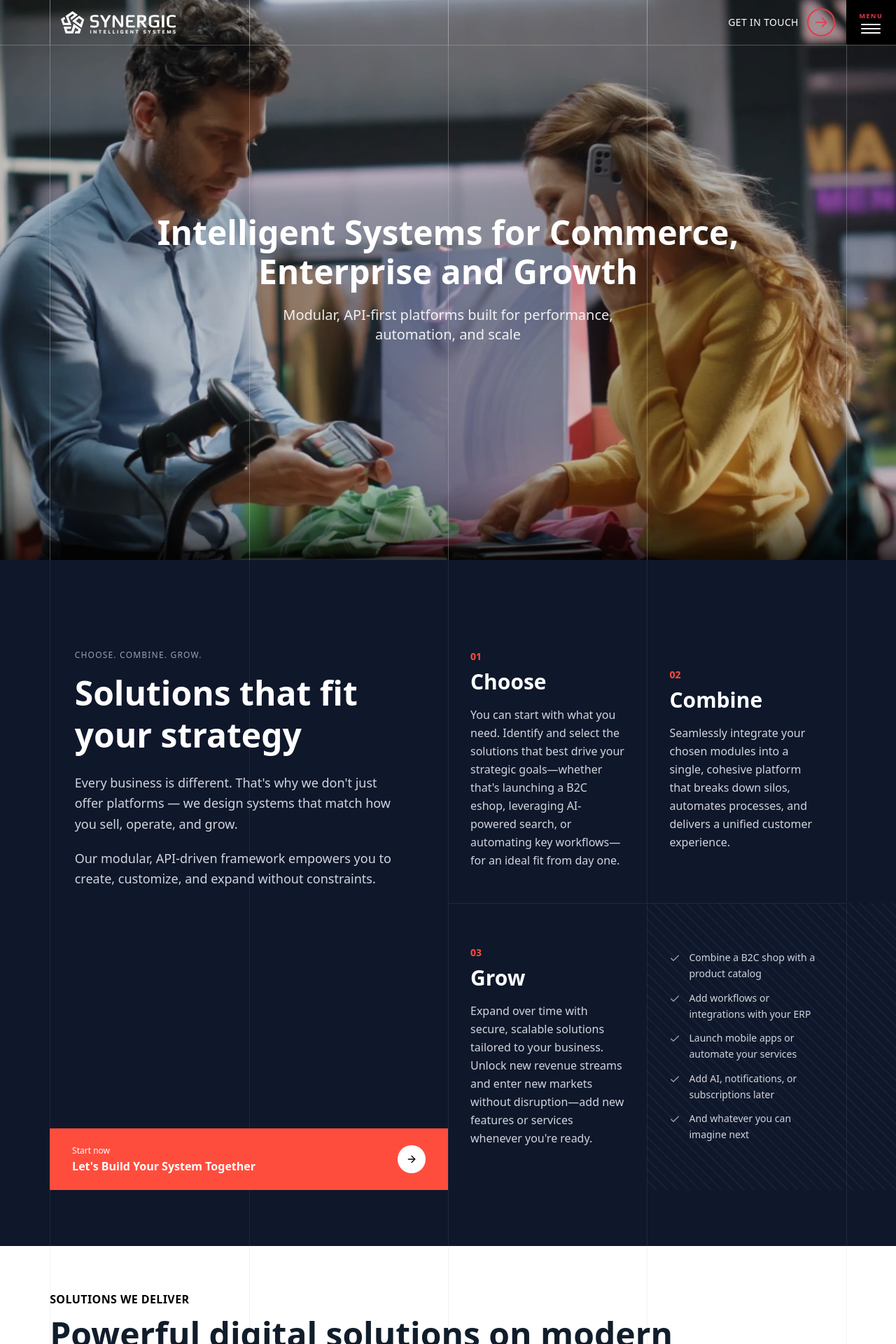
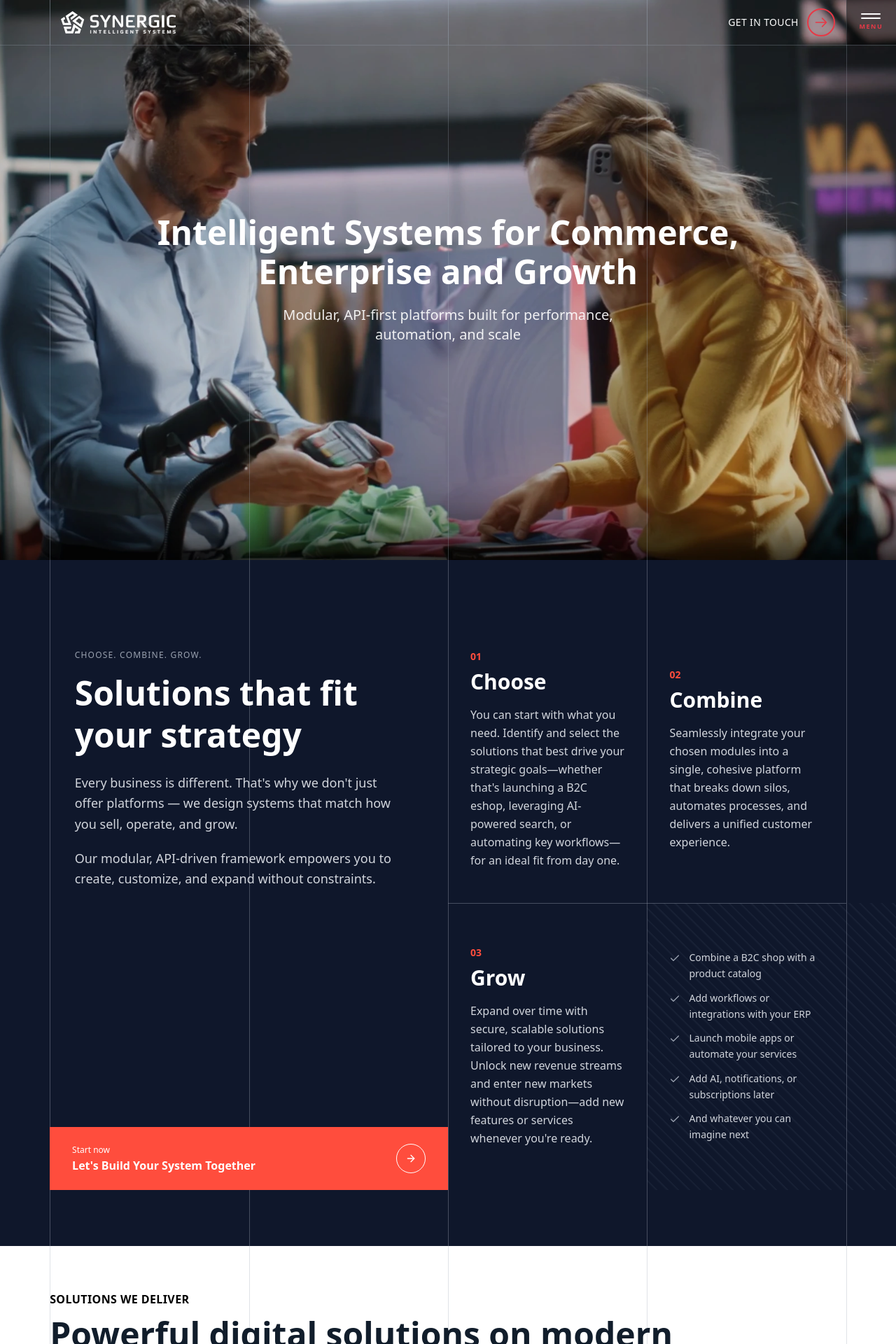
Before and after one commit to abdullah-fareed1/synergic, a Next.js app: page / in a window 1280 px wide. Shown: the top 1920 px of the page at 70% size. Built offline with nearby package versions, Linux system fonts and the light colour scheme.

Commit message:
orange button's arrow updated, menu icon & background transparency updated

```diff
--- a/app/home/components/Navbar.tsx
+++ b/app/home/components/Navbar.tsx
@@ -10,18 +10,18 @@ export default function Navbar({ onMenuClick }: NavbarProps) {
       {/* Grid overlay for desktop */}
       <div className="hidden lg:block absolute inset-0 pointer-events-none">
         {/* Vertical lines - positioned at 1, 5, 9, 13, 17 out of 18 columns */}
-        <div className="absolute left-[5.56%] top-0 bottom-0 w-px bg-gray-300 opacity-30" /> {/*line 1*/}
-        <div className="absolute left-[27.78%] top-0 bottom-0 w-px bg-gray-300 opacity-30" />{/*line 2*/}
-        <div className="absolute left-[50%] top-0 bottom-0 w-px bg-gray-300 opacity-30" />{/*line 3*/}
-        <div className="absolute left-[72.22%] top-0 bottom-0 w-px bg-gray-300 opacity-30" />{/*line 4*/}
-        <div className="absolute left-[94.44%] top-0 bottom-0 w-px bg-gray-300 opacity-30" />{/*line 5*/}
+        <div className="absolute left-[5.56%] top-0 bottom-0 w-px bg-gray-400 opacity-30" /> {/*line 1*/}
+        <div className="absolute left-[27.78%] top-0 bottom-0 w-px bg-gray-400 opacity-30" />{/*line 2*/}
+        <div className="absolute left-[50%] top-0 bottom-0 w-px bg-gray-400 opacity-30" />{/*line 3*/}
+        <div className="absolute left-[72.22%] top-0 bottom-0 w-px bg-gray-400 opacity-30" />{/*line 4*/}
+        <div className="absolute left-[94.44%] top-0 bottom-0 w-px bg-gray-400 opacity-30" />{/*line 5*/}
 
         {/* Horizontal line - height is 1/18 of viewport width to make squares */}
-        <div className="absolute left-0 right-0 h-px bg-gray-300 opacity-30" style={{ top: 'calc(100vw / 20)' }} />
+        <div className="absolute left-0 right-0 h-px bg-gray-400 opacity-30" style={{ top: 'calc(100vw / 20)' }} />
       </div>
 
       {/* Mobile horizontal line */}
-      <div className="lg:hidden absolute left-0 right-0 h-px bg-gray-300 opacity-30" style={{ top: 80 }} />
+      <div className="lg:hidden absolute left-0 right-0 h-px bg-gray-400 opacity-30" style={{ top: 60 }} />
 
       <div className="relative flex items-start justify-between" style={{ height: 'calc(100vw / 20)' }}>
         {/* Desktop Logo */}
@@ -71,10 +71,14 @@ export default function Navbar({ onMenuClick }: NavbarProps) {
         {/* Desktop Menu Button */}
         <button
           onClick={onMenuClick}
-          className="hidden lg:flex absolute right-0 top-0 bottom-0 flex-col items-center justify-center hover:opacity-80 transition bg-black bg-opacity-80"
+          className="hidden lg:flex absolute right-0 top-0 bottom-0 flex-col items-center justify-center hover:opacity-80 transition bg-black/50"
           style={{ width: '5.56%' }}
         >
           <div className="flex flex-col items-center gap-1">
+            <div className="flex flex-col gap-1">
+              <div className="bg-white w-7 h-0.5 rounded-sm" />
+              <div className="bg-white w-7 h-0.5 rounded-sm" />
+            </div>
             <span
               className="uppercase font-semibold"
               style={{
@@ -85,21 +89,22 @@ export default function Navbar({ onMenuClick }: NavbarProps) {
             >
               MENU
             </span>
-            <div className="flex flex-col gap-1">
-              <div className="bg-white w-7 h-0.5 rounded-sm" />
-              <div className="bg-white w-7 h-0.5 rounded-sm" />
-              <div className="bg-white w-7 h-0.5 rounded-sm" />
-            </div>
+
           </div>
         </button>
 
         {/* Mobile Menu Button */}
         <button
           onClick={onMenuClick}
-          className="lg:hidden flex flex-col items-center justify-center hover:opacity-80 transition bg-black bg-opacity-80"
-          style={{ width: 'calc(100vw / 6)', height: 80 }}
+          className="lg:hidden flex flex-col items-center justify-center hover:opacity-80 transition bg-black/50"
+          style={{ width: 'calc(100vw / 6)', height: 60 }}
         >
           <div className="flex flex-col items-center gap-1">
+
+            <div className="flex flex-col gap-1">
+              <div className="bg-white w-7 h-0.5 rounded-sm mt-0.5" />
+              <div className="bg-white w-7 h-0.5 rounded-sm mt-0.5" />
+            </div>
             <span
               className="uppercase font-semibold"
               style={{
@@ -110,11 +115,6 @@ export default function Navbar({ onMenuClick }: NavbarProps) {
             >
               MENU
             </span>
-            <div className="flex flex-col gap-1">
-              <div className="bg-white w-7 h-0.5 rounded-sm" />
-              <div className="bg-white w-7 h-0.5 rounded-sm" />
-              <div className="bg-white w-7 h-0.5 rounded-sm" />
-            </div>
           </div>
         </button>
       </div>
--- a/app/home/sections/ChooseCombineGrow.tsx
+++ b/app/home/sections/ChooseCombineGrow.tsx
@@ -18,11 +18,11 @@ export default function ChooseCombineGrow() {
         {/* Desktop Grid Lines - 18 column system */}
         <div className="hidden md:block absolute inset-0 pointer-events-none">
           {/* Vertical lines at positions 1, 5, 9, 13, 17 out of 18 */}
-          <div className="absolute left-[5.56%] top-0 bottom-0 w-px bg-gray-700 opacity-40" />
-          <div className="absolute left-[27.78%] top-0 bottom-0 w-px bg-gray-700 opacity-40" />
-          <div className="absolute left-[50%] top-0 bottom-0 w-px bg-gray-700 opacity-40" />
-          <div className="absolute left-[72.22%] top-0 bottom-0 w-px bg-gray-700 opacity-40" />
-          <div className="absolute left-[94.44%] top-0 bottom-0 w-px bg-gray-700 opacity-40" />
+          <div className="absolute left-[5.56%] top-0 bottom-0 w-px bg-gray-400 opacity-40" />
+          <div className="absolute left-[27.78%] top-0 bottom-0 w-px bg-gray-400 opacity-40" />
+          <div className="absolute left-[50%] top-0 bottom-0 w-px bg-gray-400 opacity-40" />
+          <div className="absolute left-[72.22%] top-0 bottom-0 w-px bg-gray-400 opacity-40" />
+          <div className="absolute left-[94.44%] top-0 bottom-0 w-px bg-gray-400 opacity-40" />
         </div>
 
         <div className="max-w-full mx-auto px-6 md:px-0 relative z-10">
@@ -83,7 +83,7 @@ export default function ChooseCombineGrow() {
             </div>
 
             {/* Combine Accordion */}
-            <div className="border-t border-gray-700">
+            <div className="border-t border-gray-400">
               <button
                 onClick={() => toggle("combine")}
                 className="w-full py-6 flex items-center justify-between text-left"
@@ -147,7 +147,7 @@ export default function ChooseCombineGrow() {
             </div>
 
             {/* Grow Accordion */}
-            <div className="border-t border-gray-700">
+            <div className="border-t border-gray-400">
               <button
                 onClick={() => toggle("grow")}
                 className="w-full py-6 flex items-center justify-between text-left"
@@ -182,7 +182,7 @@ export default function ChooseCombineGrow() {
             {/* Mobile CTA Button */}
             <div className="pt-8">
               <button
-                className="w-full text-white px-6 py-5 rounded flex items-center justify-between group transition"
+                className="w-full text-white px-6 py-5 rounded flex items-center justify-between transition"
                 style={{ backgroundColor: "#FF4D3D" }}
                 onMouseEnter={(e) =>
                   (e.currentTarget.style.backgroundColor = "#E63520")
@@ -197,8 +197,12 @@ export default function ChooseCombineGrow() {
                     Let's Build Your System Together
                   </div>
                 </div>
-                <div className="bg-white bg-opacity-20 rounded-full p-3 ml-4 shrink-0">
-                  <ArrowRight className="w-4 h-4 text-black group-hover:translate-x-1 transition" />
+
+                <div
+                  className="rounded-full p-3 ml-4 shrink-0 border border-white"
+                  style={{ backgroundColor: "#FF4D3D" }}
+                >
+                  <ArrowRight className="w-4 h-4 text-white" />
                 </div>
               </button>
             </div>
@@ -208,7 +212,10 @@ export default function ChooseCombineGrow() {
           <div className="hidden md:block relative">
             <div className="flex">
               {/* Left Section - Line 1 to Center (5.56% to 50%) = 8 parts */}
-              <div className="flex flex-col justify-between" style={{ width: '50%' }}>
+              <div
+                className="flex flex-col justify-between"
+                style={{ width: "50%" }}
+              >
                 {/* Content Area - starts after line 1, ends at center */}
                 <div className="pl-[16.67%] pr-[11.11%] py-12">
                   <p className="text-gray-400 text-xs tracking-widest mb-4 uppercase">
@@ -231,7 +238,7 @@ export default function ChooseCombineGrow() {
                 {/* CTA Button - Starts after line 1, at line 2 (27.78%) */}
                 <div className="pl-[11.11%]">
                   <button
-                    className="w-full text-white px-8 py-6 flex items-center justify-between group transition"
+                    className="w-full text-white px-8 py-6 flex items-center justify-between transition"
                     style={{ backgroundColor: "#FF4D3D" }}
                     onMouseEnter={(e) =>
                       (e.currentTarget.style.backgroundColor = "#E63520")
@@ -246,17 +253,24 @@ export default function ChooseCombineGrow() {
                         Let's Build Your System Together
                       </div>
                     </div>
-                    <div className="bg-white bg-opacity-20 rounded-full p-3 ml-4 shrink-0">
-                      <ArrowRight className="w-4 h-4 text-black group-hover:translate-x-1 transition" />
+
+                    <div
+                      className="rounded-full p-3 ml-4 shrink-0 border border-white"
+                      style={{ backgroundColor: "#FF4D3D" }}
+                    >
+                      <ArrowRight className="w-4 h-4 text-white" />
                     </div>
                   </button>
                 </div>
               </div>
 
               {/* Right Section - Center to Line 5 (50% to 94.44%) = 8 parts */}
-              <div className="relative" style={{ width: '50%' }}>
+              <div className="relative" style={{ width: "50%" }}>
                 {/* Horizontal line from center to line 5 */}
-                <div className="absolute left-0 top-1/2 h-px bg-gray-700 opacity-40" style={{ right: '11.11%' }} />
+                <div
+                  className="absolute left-0 top-1/2 h-px bg-gray-400 opacity-40"
+                  style={{ right: "11.11%" }}
+                />
 
                 {/* Diagonal striped background - starts at line 4 (72.22% of screen) and goes to end of screen */}
                 <div
@@ -271,11 +285,14 @@ export default function ChooseCombineGrow() {
                       transparent 8px,
                       rgba(100, 116, 139, 0.1) 10px,
                       rgba(100, 116, 139, 0.1) 11px
-                    )`
+                    )`,
                   }}
                 />
 
-                <div className="grid grid-cols-2 grid-rows-2 h-full" style={{ paddingRight: '11.11%' }}>
+                <div
+                  className="grid grid-cols-2 grid-rows-2 h-full"
+                  style={{ paddingRight: "11.11%" }}
+                >
                   {/* Choose - Top Left */}
                   <div className="px-8 py-12 flex flex-col justify-center">
                     <div
@@ -284,12 +301,15 @@ export default function ChooseCombineGrow() {
                     >
                       01
                     </div>
-                    <h3 className="text-2xl lg:text-3xl font-bold mb-4">Choose</h3>
+                    <h3 className="text-2xl lg:text-3xl font-bold mb-4">
+                      Choose
+                    </h3>
                     <p className="text-gray-300 text-sm lg:text-base leading-relaxed">
                       You can start with what you need. Identify and select the
-                      solutions that best drive your strategic goals—whether that's
-                      launching a B2C eshop, leveraging AI-powered search, or
-                      automating key workflows—for an ideal fit from day one.
+                      solutions that best drive your strategic goals—whether
+                      that's launching a B2C eshop, leveraging AI-powered
+                      search, or automating key workflows—for an ideal fit from
+                      day one.
                     </p>
                   </div>
 
@@ -301,11 +321,13 @@ export default function ChooseCombineGrow() {
                     >
                       02
                     </div>
-                    <h3 className="text-2xl lg:text-3xl font-bold mb-4">Combine</h3>
+                    <h3 className="text-2xl lg:text-3xl font-bold mb-4">
+                      Combine
+                    </h3>
                     <p className="text-gray-300 text-sm lg:text-base leading-relaxed">
                       Seamlessly integrate your chosen modules into a single,
-                      cohesive platform that breaks down silos, automates processes,
-                      and delivers a unified customer experience.
+                      cohesive platform that breaks down silos, automates
+                      processes, and delivers a unified customer experience.
                     </p>
                   </div>
 
@@ -317,10 +339,12 @@ export default function ChooseCombineGrow() {
                     >
                       03
                     </div>
-                    <h3 className="text-2xl lg:text-3xl font-bold mb-4">Grow</h3>
+                    <h3 className="text-2xl lg:text-3xl font-bold mb-4">
+                      Grow
+                    </h3>
                     <p className="text-gray-300 text-sm lg:text-base leading-relaxed">
-                      Expand over time with secure, scalable solutions tailored to
-                      your business. Unlock new revenue streams and enter new
+                      Expand over time with secure, scalable solutions tailored
+                      to your business. Unlock new revenue streams and enter new
                       markets without disruption—add new features or services
                       whenever you're ready.
                     </p>
--- a/app/home/sections/HeroSection.tsx
+++ b/app/home/sections/HeroSection.tsx
@@ -21,11 +21,11 @@ export default function HeroSection() {
 
       {/* Grid lines extending full height */}
       <div className="hidden lg:block absolute inset-0 pointer-events-none">
-        <div className="absolute left-[5.56%] top-0 bottom-0 w-px bg-gray-300 opacity-30" />
-        <div className="absolute left-[27.78%] top-0 bottom-0 w-px bg-gray-300 opacity-30" />
-        <div className="absolute left-[50%] top-0 bottom-0 w-px bg-gray-300 opacity-30" />
-        <div className="absolute left-[72.22%] top-0 bottom-0 w-px bg-gray-300 opacity-30" />
-        <div className="absolute left-[94.44%] top-0 bottom-0 w-px bg-gray-300 opacity-30" />
+        <div className="absolute left-[5.56%] top-0 bottom-0 w-px bg-gray-400 opacity-30" />
+        <div className="absolute left-[27.78%] top-0 bottom-0 w-px bg-gray-400 opacity-30" />
+        <div className="absolute left-[50%] top-0 bottom-0 w-px bg-gray-400 opacity-30" />
+        <div className="absolute left-[72.22%] top-0 bottom-0 w-px bg-gray-400 opacity-30" />
+        <div className="absolute left-[94.44%] top-0 bottom-0 w-px bg-gray-400 opacity-30" />
       </div>
 
       {/* Navbar Component */}
```
Also changed, not shown: app/home/sections/CustomersLogoSection.tsx (+8 -8 lines), app/home/sections/SolutionsSection.tsx (+7 -8 lines).
